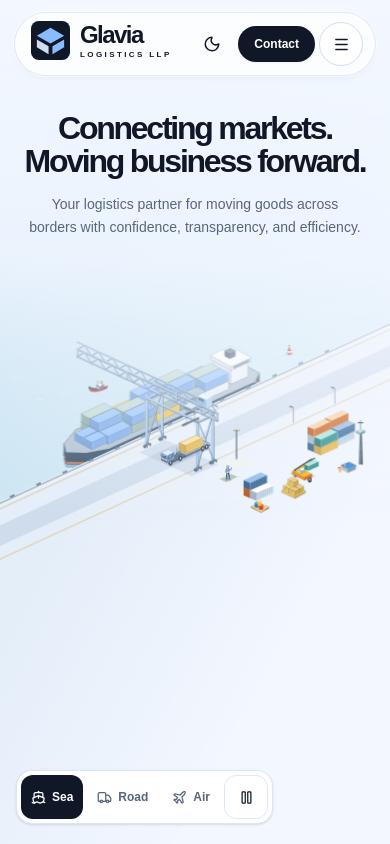
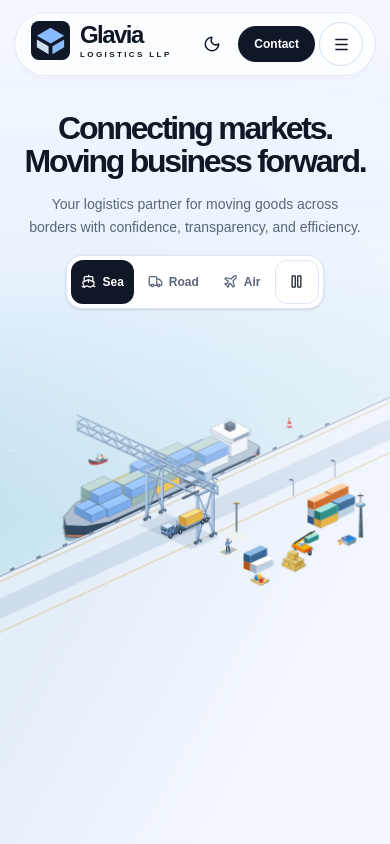
Before and after one commit to amrita022/glavia-logistics-website, a Next.js app: page / in a window 390 px wide. Shown: the top 844 px of the page. Built offline with nearby package versions, Linux system fonts and the light colour scheme; a web font is replaced by a local one.

Commit message:
refactor: improve scene framing logic and enhance layout responsiveness

```diff
--- a/src/components/hero.tsx
+++ b/src/components/hero.tsx
@@ -45,8 +45,11 @@ function frameScene(object: HTMLObjectElement, scene: HTMLElement, intro: HTMLEl
   if (!viewport.width || !viewport.height) return;
   const { frame: [x, y, width, height] } =
     modes.find((mode) => mode.id === object.dataset.scene) ?? modes[0];
-  const top = intro.getBoundingClientRect().bottom - viewport.top + 12;
-  const bottom = controls.getBoundingClientRect().top - viewport.top - 10;
+  const introBottom = intro.getBoundingClientRect().bottom;
+  const toolbar = controls.getBoundingClientRect();
+  const toolbarAboveScene = toolbar.top - introBottom < 2;
+  const top = (toolbarAboveScene ? toolbar.bottom : introBottom) - viewport.top + 12;
+  const bottom = (toolbarAboveScene ? viewport.bottom : toolbar.top) - viewport.top - 10;
   const available = Math.max(1, bottom - top);
   const scale = Math.min(viewport.width / width, available / height);
   const slack = Math.max(0, available - height * scale);
@@ -156,8 +159,8 @@ export function Hero() {
         <p aria-live="polite" className="sr-only">{mode.alt}</p>
       </div>
 
-      <div aria-hidden="true" className="min-h-[clamp(16rem,min(34vw,44svh),35rem)] flex-1" />
-      <div ref={controls} className="w-full px-4 pt-2 pb-5 sm:px-8 sm:pb-7 lg:px-12">
+      <div aria-hidden="true" className="min-h-[clamp(16rem,min(34vw,44svh),35rem)] flex-1 max-md:order-last" />
+      <div ref={controls} className="flex w-full px-4 pt-2 pb-5 max-md:justify-center max-md:pt-4 max-md:pb-0 sm:px-8 md:pb-7 lg:px-12">
         <div className="flex w-fit max-w-full items-center gap-1 rounded-2xl border border-panel/75 bg-surface p-1 shadow-sm sm:gap-2">
           <div role="group" aria-label="Transport scene" className="flex items-center gap-1">
             {modes.map(({ id, name, icon: Icon }, i) => (
```
